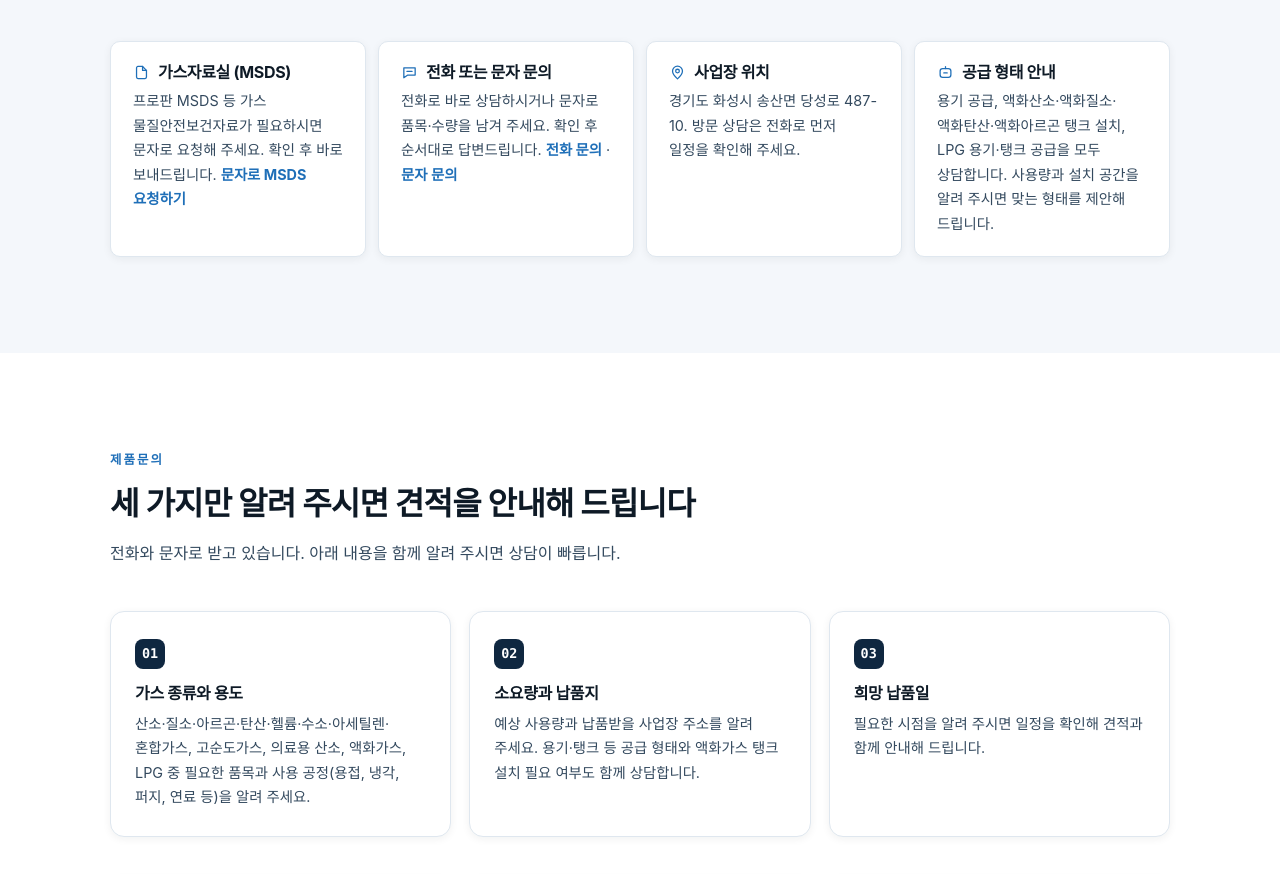
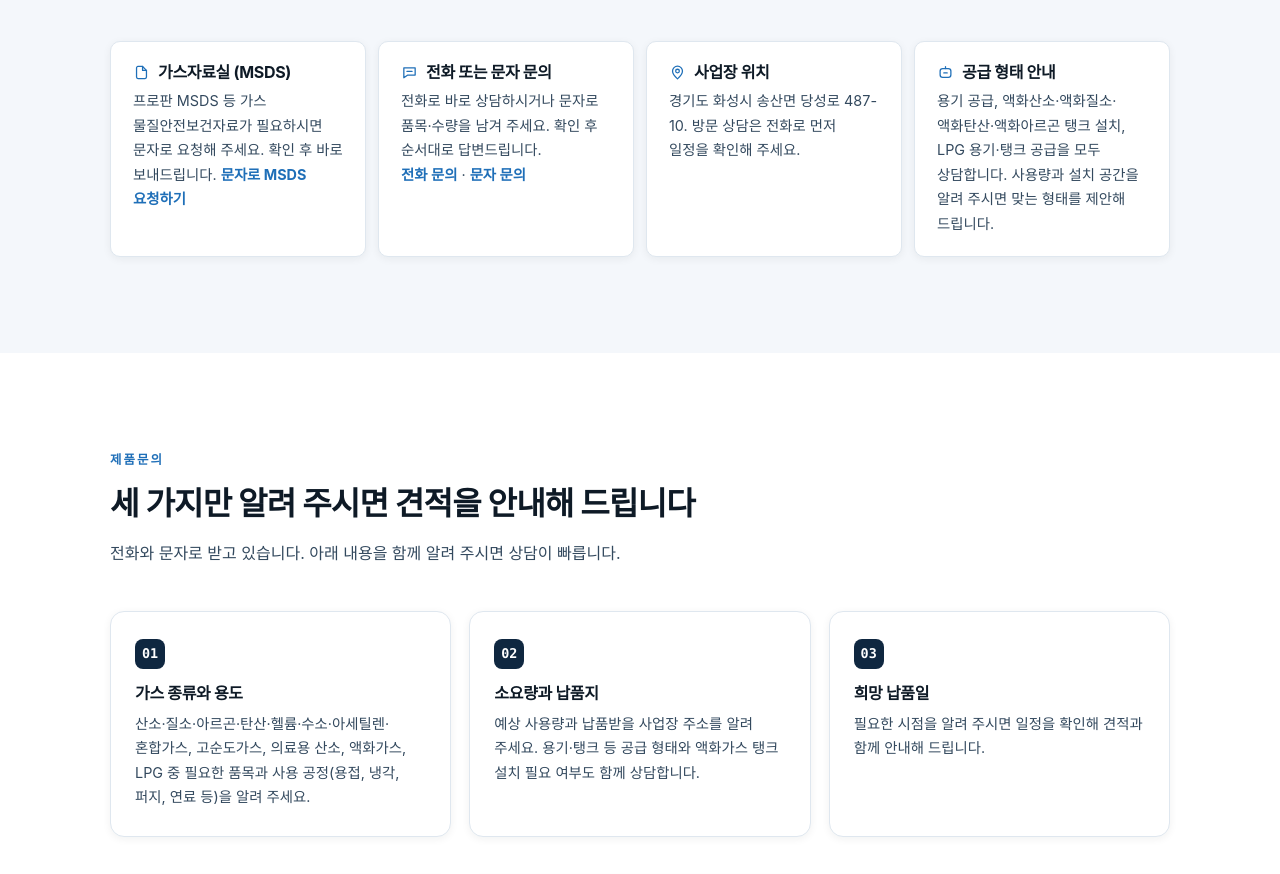
Before and after one commit to msgaa/msgaa.github.io, a plain HTML site: page index.html in a window 1280 px wide. Shown: the part 4912-5786 px from the top of the page. Drawn offline with Linux system fonts and the light colour scheme.

Commit message:
문의 카드 링크가 좁은 화면에서 한 줄로 묶이도록 nowrap 처리

```diff
--- a/index.html
+++ b/index.html
@@ -548,6 +548,7 @@
   .support-item h3 .ico{width:17px;height:17px;color:var(--blue-600);flex:0 0 17px;}
   .support-item p{font-size:.9rem;color:var(--ink-2);line-height:1.7;}
   .support-item a{font-weight:700;}
+  .support-item .nowrap{white-space:nowrap;}
 
   /* ===== 제품문의 ===== */
   .steps{display:grid;grid-template-columns:repeat(3,minmax(0,1fr));gap:18px;}
@@ -1102,7 +1103,7 @@
             </svg>
             전화 또는 문자 문의
           </h3>
-          <p>전화로 바로 상담하시거나 문자로 품목·수량을 남겨 주세요. 확인 후 순서대로 답변드립니다. <a href="tel:+82314923370">전화 문의</a> · <a href="sms:010-8751-1400">문자 문의</a></p>
+          <p>전화로 바로 상담하시거나 문자로 품목·수량을 남겨 주세요. 확인 후 순서대로 답변드립니다. <span class="nowrap"><a href="tel:+82314923370">전화 문의</a> · <a href="sms:010-8751-1400">문자 문의</a></span></p>
         </div>
         <div class="support-item">
           <h3>
```
